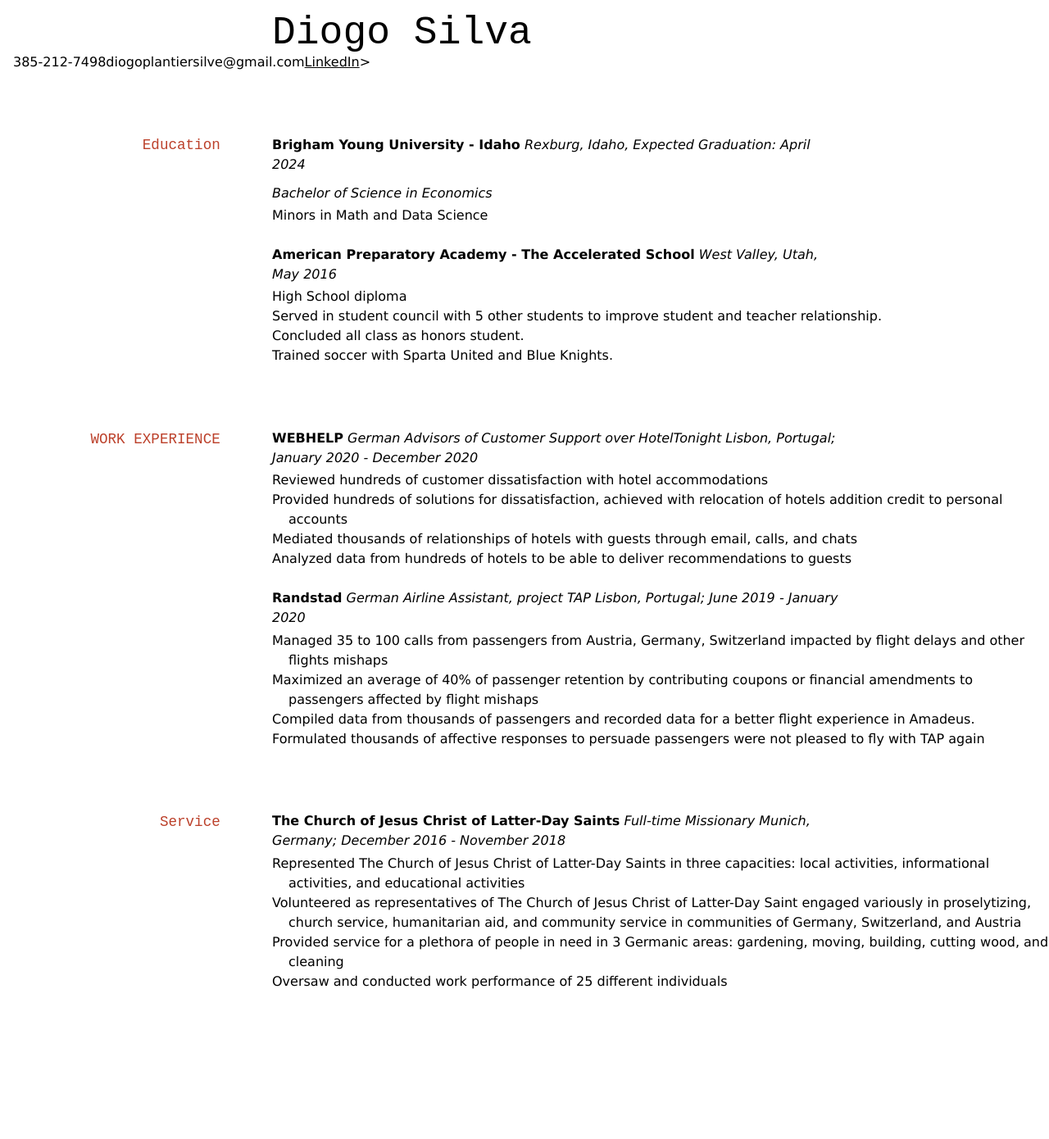
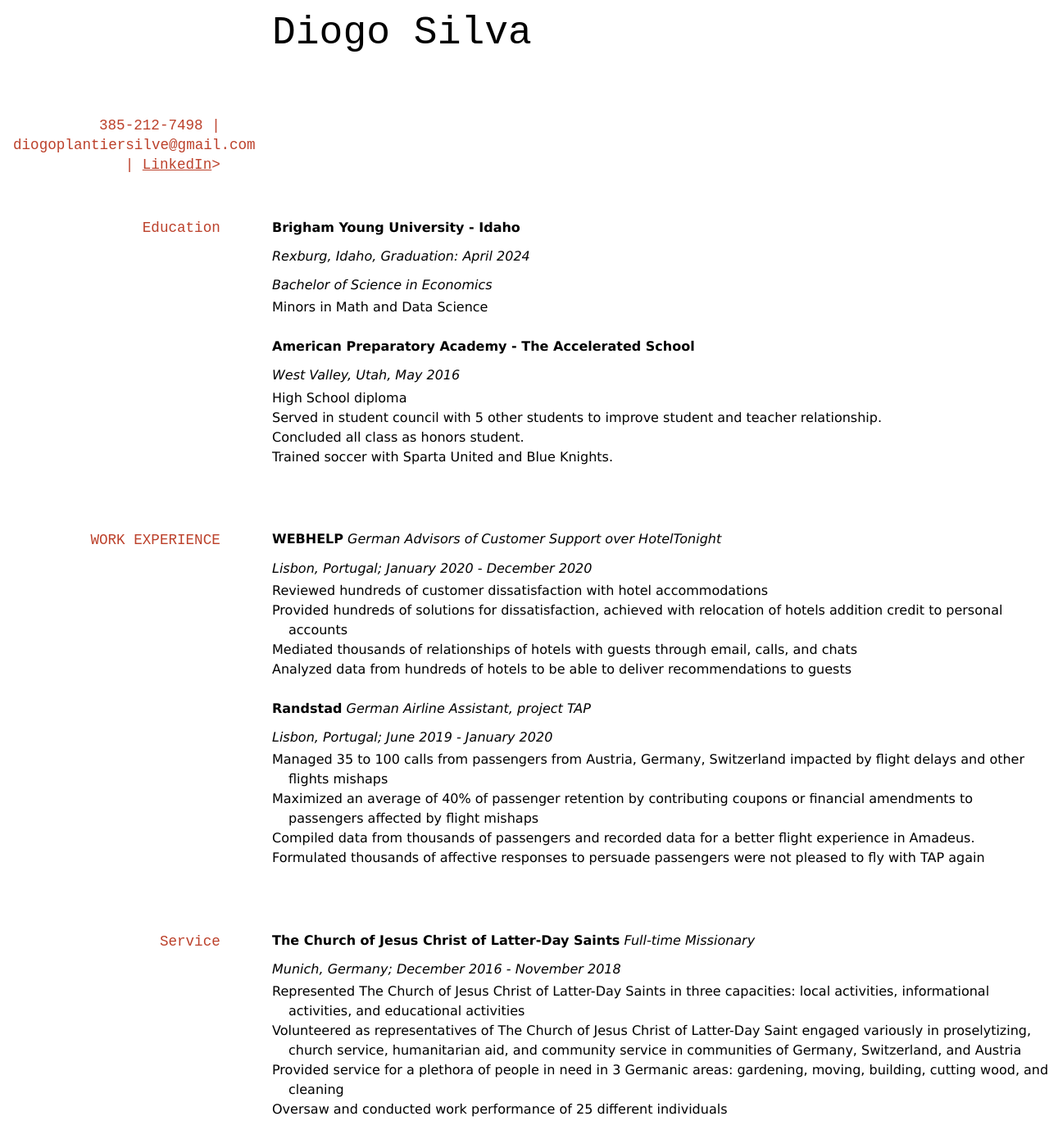
Before and after one commit to byuids-resumes/Silva-Resume, a Jekyll site: the page built from docs/index.md, in a window 1280 px wide. Shown: the whole page at 82% size. Built offline with Jekyll 4.4.1, drawn with Linux system fonts in a browser that asks for light colours; before the commit the page ends 1234 px from its top, so only the background shows below that.

Commit message:
Update index.md

```diff
--- a/docs/index.md
+++ b/docs/index.md
@@ -5,20 +5,22 @@ title: Diogo Silva
 
 # Diogo Silva
 
-385-212-7498 | diogoplantiersilve@gmail.com | [LinkedIn](https://www.linkedin.com/in/diogo-silva-37b23917a/)>
+## 385-212-7498 | diogoplantiersilve@gmail.com | [LinkedIn](https://www.linkedin.com/in/diogo-silva-37b23917a/)>
 
 <!-- https://www.monique.tech/the-art-of-markdown -->
 
 ## Education
 
 __Brigham Young University - Idaho__
-*Rexburg, Idaho, Expected Graduation: April 2024*
+
+*Rexburg, Idaho, Graduation: April 2024*
 
 _Bachelor of Science in Economics_
 * Minors in Math and Data Science
 
 
 __American Preparatory Academy - The Accelerated School__
+
 *West Valley, Utah, May 2016*
 
 * High School diploma
@@ -31,6 +33,7 @@ __American Preparatory Academy - The Accelerated School__
 
 __WEBHELP__
 _German Advisors of Customer Support over HotelTonight_
+
 *Lisbon, Portugal; January 2020 - December 2020*
 
 * Reviewed hundreds of customer dissatisfaction with hotel accommodations
@@ -40,6 +43,7 @@ _German Advisors of Customer Support over HotelTonight_
 
 __Randstad__
 _German Airline Assistant, project TAP_
+
 *Lisbon, Portugal; June 2019 - January 2020*
 
 * Managed 35 to 100 calls from passengers from Austria, Germany, Switzerland impacted by flight delays and other flights
@@ -52,11 +56,11 @@ by flight mishaps
 
 ## Service
 
-
-
 __The Church of Jesus Christ of Latter-Day Saints__
 _Full-time Missionary_
+
 *Munich, Germany; December 2016 - November 2018*
+
 * Represented The Church of Jesus Christ of Latter-Day Saints in three capacities: local activities, informational
 activities, and educational activities
 * Volunteered as representatives of The Church of Jesus Christ of Latter-Day Saint engaged variously in proselytizing,
```
